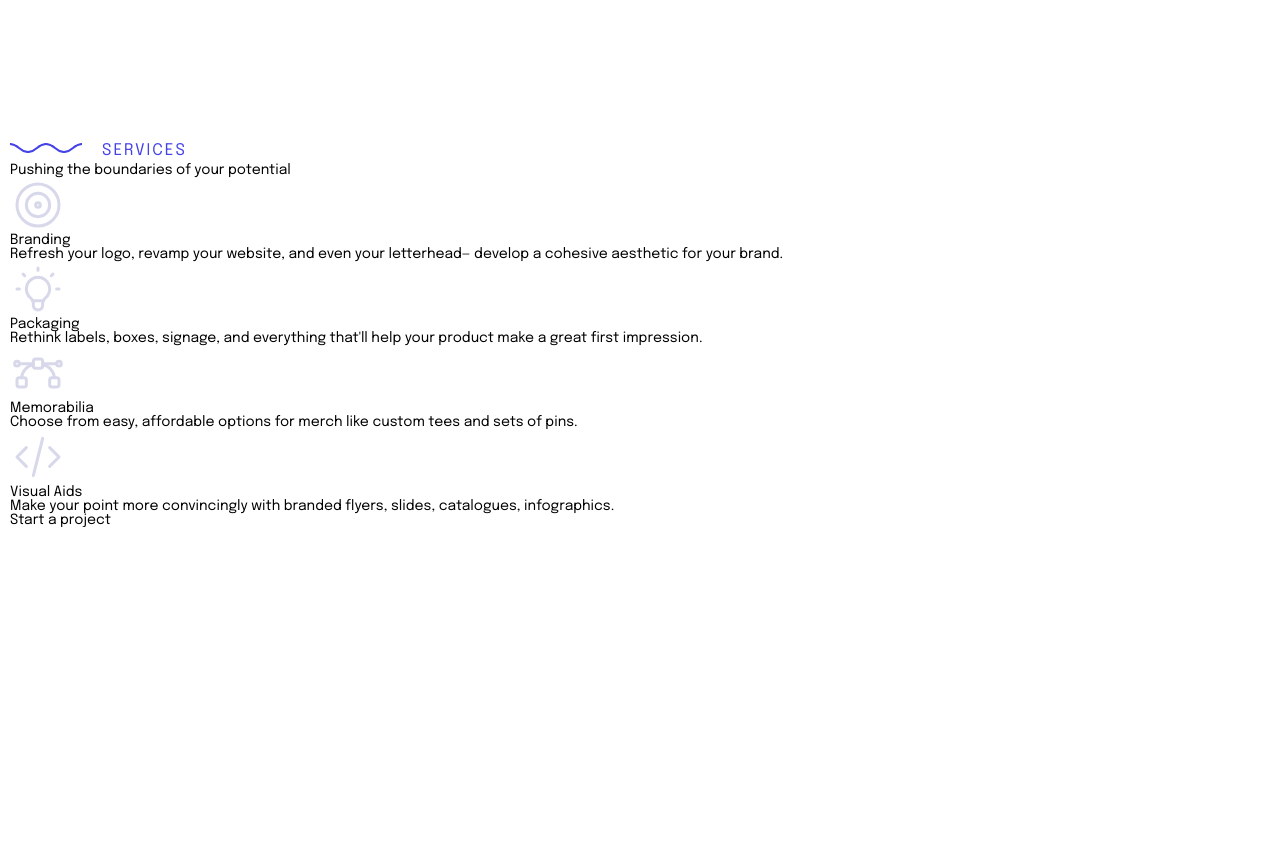
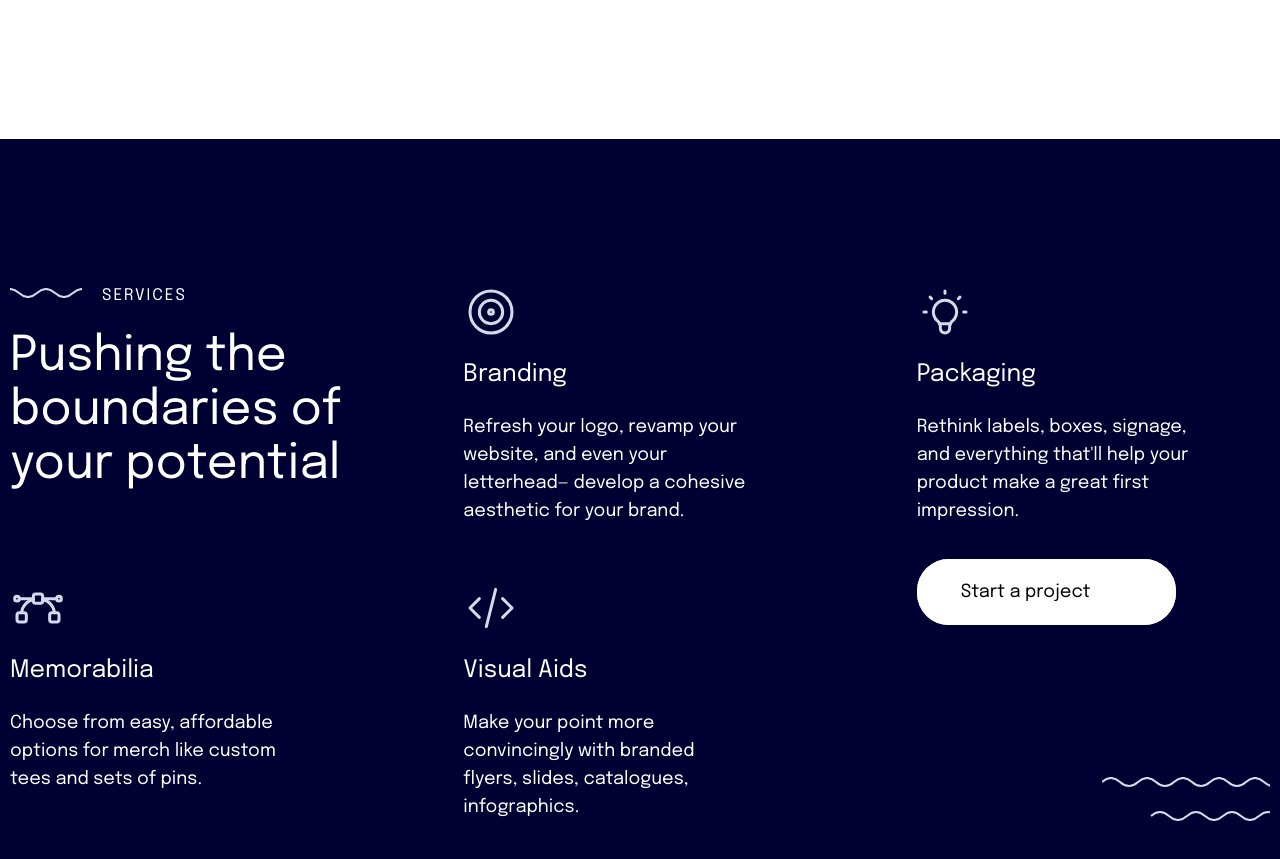
Before and after one commit to Daniil-gavrilooov/web_folio, a plain HTML site: page app/index.html in a window 1280 px wide. Shown: the part 3920-4779 px from the top of the page. Before the commit the page ends 4447 px from the top, so only its background shows below. Drawn offline with Linux system fonts and the light colour scheme.

Commit message:
finish section (services)

```diff
--- /dev/null
+++ b/app/scss/_services.scss
@@ -0,0 +1,81 @@
+.services {
+    padding-top: 145px;
+    padding-bottom: 145px;
+    background-color: $darkBlue;
+    color: $white;
+
+    &__line{
+        position: relative;
+        &::after{
+            position: absolute;
+            content: '';
+            width: 168px;
+            height: 44px;
+            right: 0;
+            bottom: 0;
+            background-image: url(../images/services__design-line.svg);
+        }
+    }
+
+    &__content {
+        display: grid;
+        grid-column-gap: 100px;
+        grid-row-gap: 55px;
+        grid-template-columns: repeat(3, 1fr);
+
+        & .services__item:nth-child(1) .left__title {
+            color: $white;
+
+            &::before {
+                background-image: url(../images/services__title-line.svg);
+            }
+        }
+
+        & .services__item:nth-child(2) .services__item-text {
+            max-width: 289px;
+        }
+
+        & .services__item:nth-child(3) .services__item-text {
+            max-width: 277px;
+        }
+
+        & .services__item:nth-child(4) .services__item-text {
+            max-width: 271px;
+        }
+
+        & .services__item:nth-child(5) .services__item-text {
+            max-width: 233px;
+        }
+        & .services__item:nth-child(6) .services__btn {
+            align-self: center;
+        }
+    }
+
+    &__title {
+        font-size: 48px;
+        line-height: 54px;
+        margin-top: 22px;
+    }
+
+    &__item-title {
+        font-size: 24px;
+        line-height: 30px;
+        margin-top: 20px;
+        margin-bottom: 23px;
+    }
+
+    &__item-text {
+        font-size: 18px;
+        line-height: 28px;
+    }
+
+    &__btn {
+        font-size: 18px;
+        line-height: 25px;
+        color: $black;
+        padding: 22px 84px 22px 42px;
+        background-color: #fff;
+        border: 2px solid #FFFFFF;
+        border-radius: 32px;
+    }
+}
--- a/app/scss/style.scss
+++ b/app/scss/style.scss
@@ -4,6 +4,7 @@
 @import '_header';
 @import '_about';
 @import '_work';
+@import '_services';
 
 body {
     font-family: $epilogue;
```
Also changed, not shown: app/css/style.min.css.
